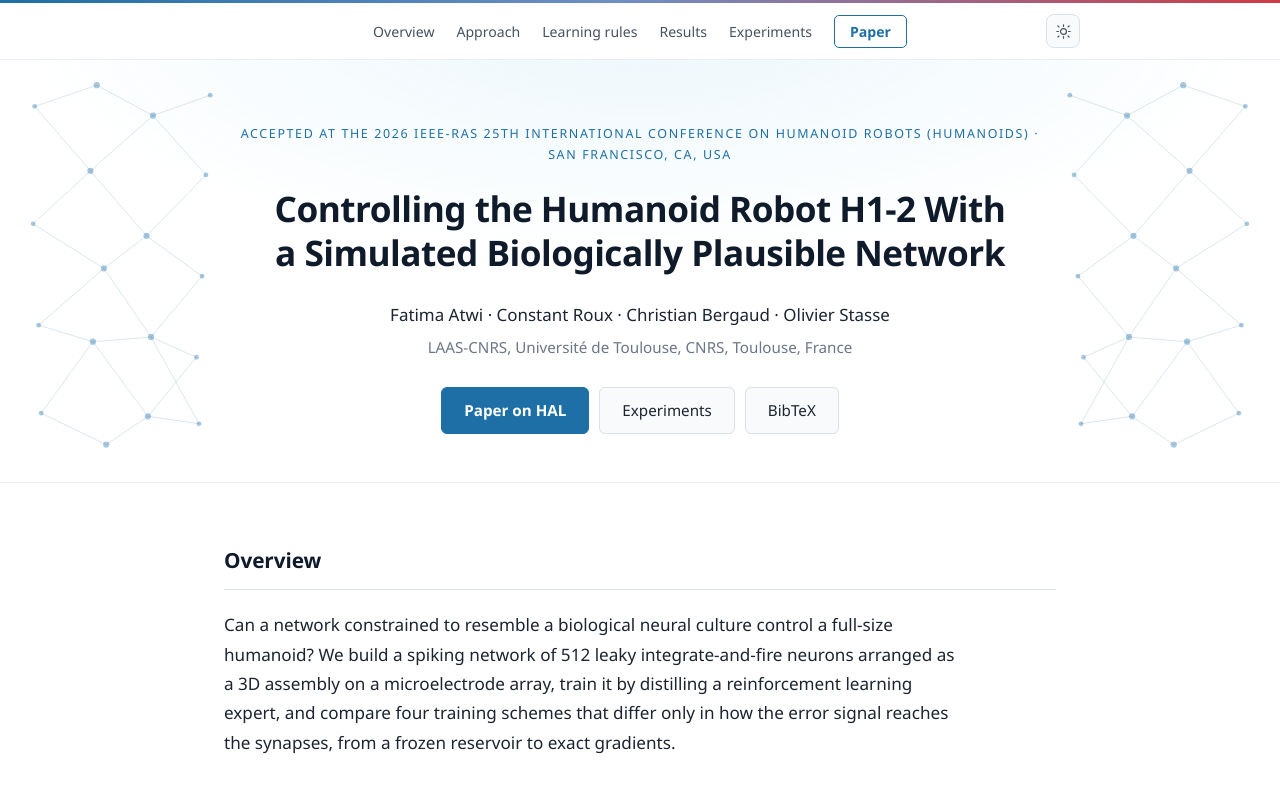
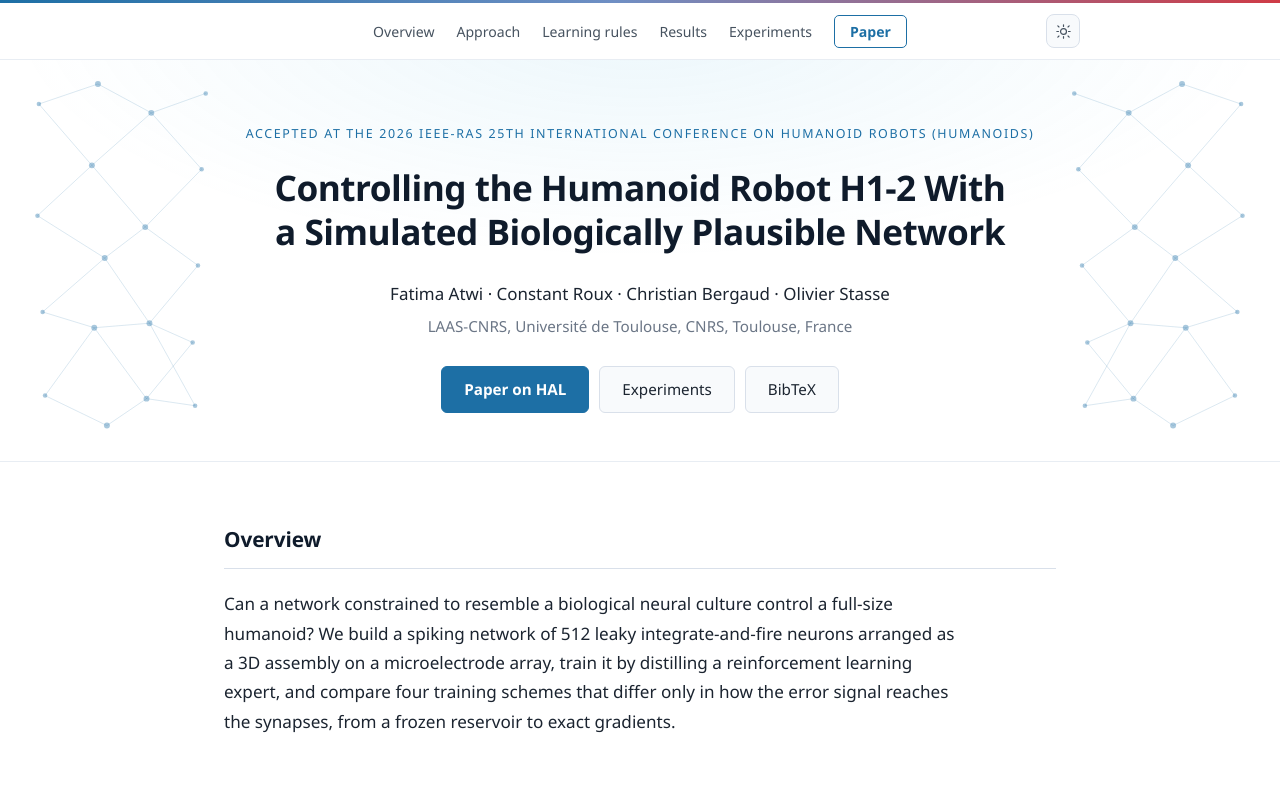
Before and after one commit to fatima-at/H12-SNN, a plain HTML site: page index.html in a window 1280 px wide. Shown: the top 793 px of the page. Drawn offline with Linux system fonts and the light colour scheme.

```diff
--- a/index.html
+++ b/index.html
@@ -145,7 +145,7 @@
     </div>
   <div class="wrap">
     <p class="venue">Accepted at the 2026 IEEE-RAS 25th International Conference
-      on Humanoid Robots (Humanoids) &middot; San Francisco, CA, USA</p>
+      on Humanoid Robots (Humanoids)</p>
     <h1>Controlling the Humanoid Robot H1-2 With a Simulated Biologically Plausible Network</h1>
 
     <p class="authors">
```
Also changed, not shown: assets/favicon-180.png, assets/favicon-32.png, assets/favicon.ico.
